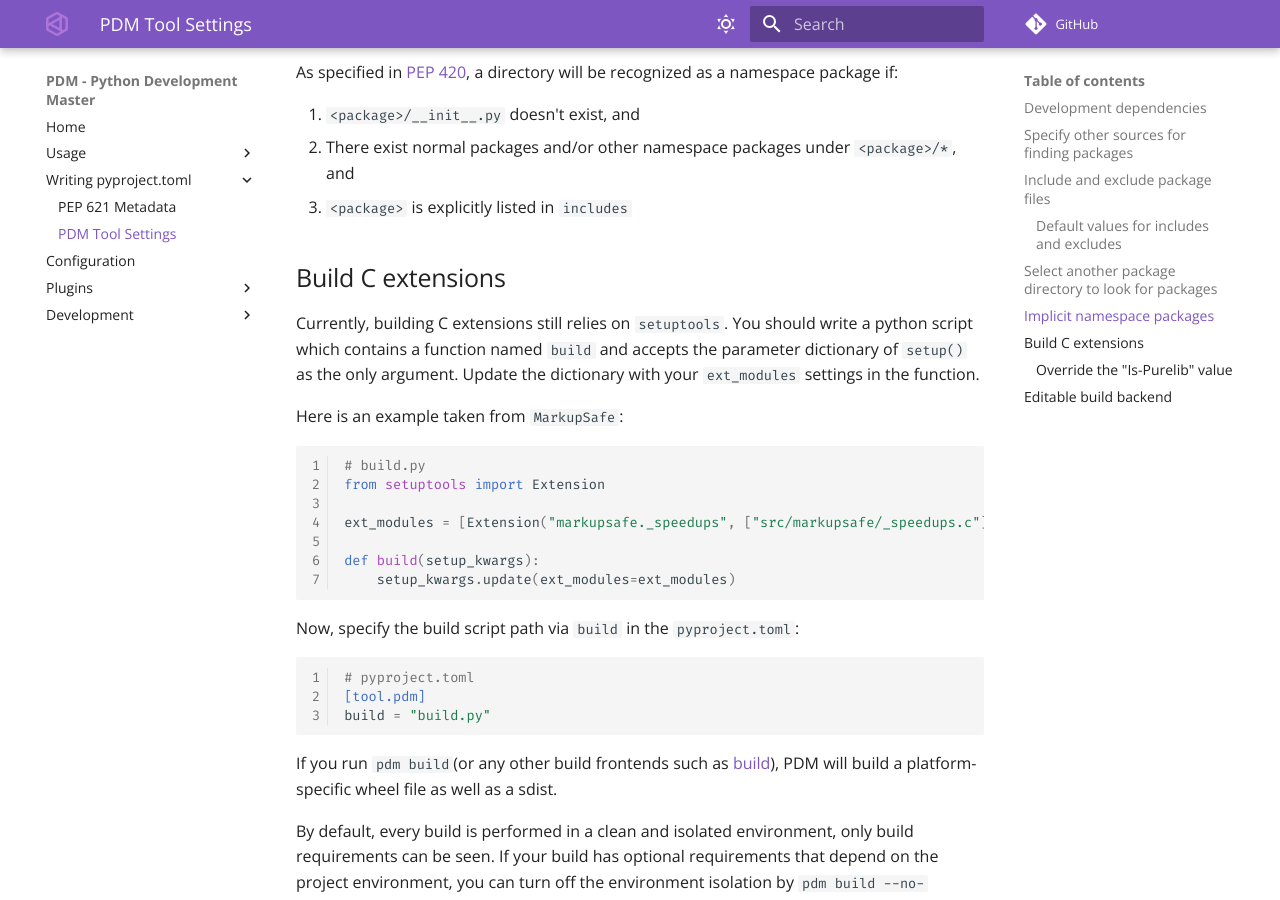
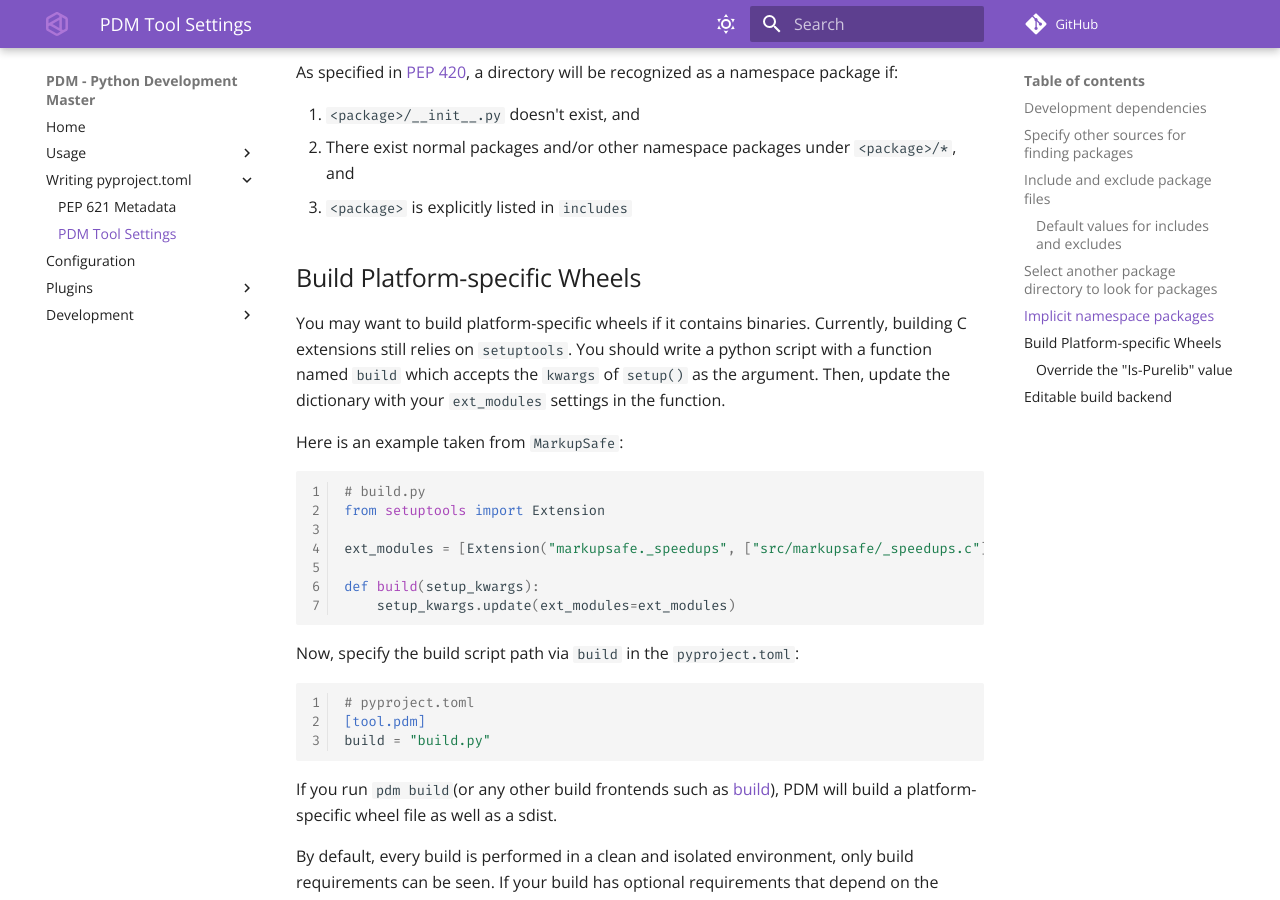
Before and after one commit to ChrisSanderser/pd-ms, an MkDocs documentation site: the page built from docs/docs/pyproject/tool-pdm.md, in a window 1280 px wide and 900 px high, scrolled down 2707 px. Built offline with MkDocs 1.6.1 and Material for MkDocs 9.7.7, drawn with Linux system fonts in a browser that asks for light colours; comment, search, counter and statistics services are not loaded.

Commit message:
Change the title

```diff
--- a/docs/docs/pyproject/tool-pdm.md
+++ b/docs/docs/pyproject/tool-pdm.md
@@ -111,11 +111,11 @@ As specified in [PEP 420](https://www.python.org/dev/peps/pep-0420), a directory
 2. There exist normal packages and/or other namespace packages under `<package>/*`, and
 3. `<package>` is explicitly listed in `includes`
 
-## Build C extensions
+## Build Platform-specific Wheels
 
-Currently, building C extensions still relies on `setuptools`. You should write a python script which contains
-a function named `build` and accepts the parameter dictionary of `setup()` as the only argument.
-Update the dictionary with your `ext_modules` settings in the function.
+You may want to build platform-specific wheels if it contains binaries. Currently, building C extensions still relies on `setuptools`.
+You should write a python script with a function named `build` which accepts the ``kwargs`` of `setup()` as the argument.
+Then, update the dictionary with your `ext_modules` settings in the function.
 
 Here is an example taken from `MarkupSafe`:
 
```
